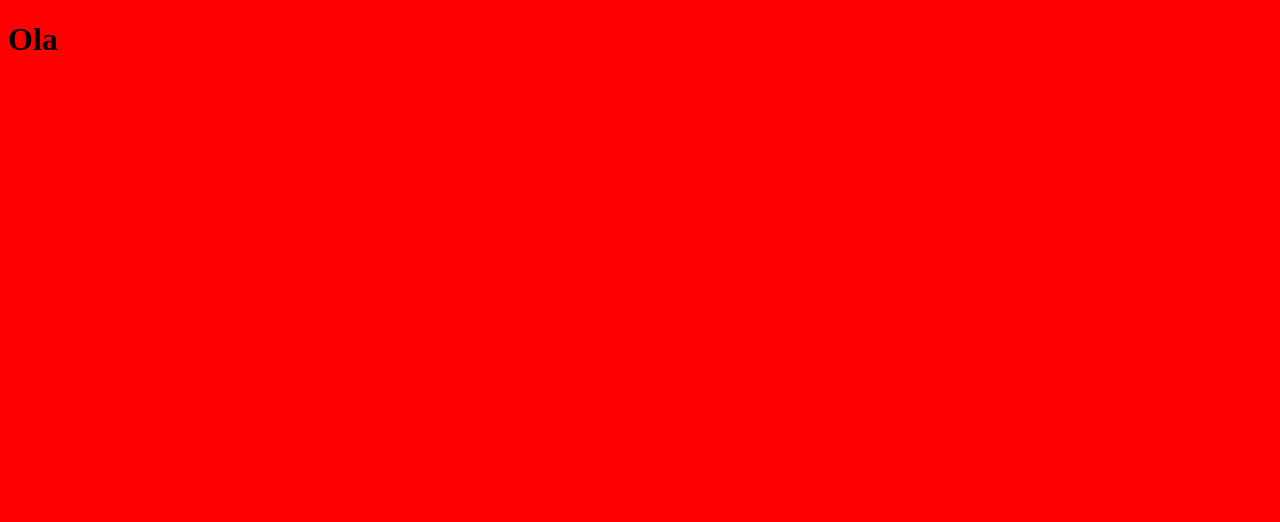
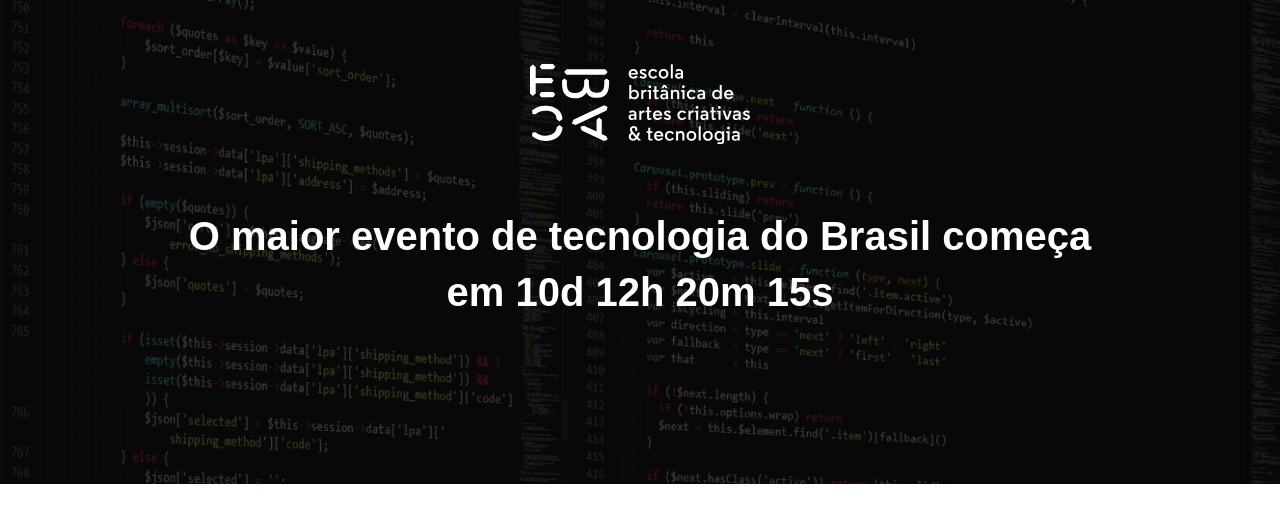
Before and after one commit to Luan-LopS/ebac_tech_talks, a website built with Parcel: page src/index.html in a window 1280 px wide. Built offline with nearby package versions, Linux system fonts and the light colour scheme.

Commit message:
crinado o  hero

```diff
--- a/src/index.html
+++ b/src/index.html
@@ -3,12 +3,20 @@
 <head>
     <meta charset="UTF-8">
     <meta name="viewport" content="width=device-width, initial-scale=1.0">
+    <link rel="preconnect" href="https://fonts.googleapis.com">
+    <link rel="preconnect" href="https://fonts.gstatic.com" crossorigin>
+    <link href="https://fonts.googleapis.com/css2?family=Roboto:wght@300;400;700;900&display=swap" rel="stylesheet">
     <link rel="stylesheet" href="styles/main.scss">
 
-    <title>LandPag</title>
+    <title>EBAC Tech Talks</title>
 </head>
 <body>
-    <h1>Ola</h1>
+    <header class="hero">
+        <div class="container">
+            <img class="hero__logo" src="../src/img/ebac_logo.svg" alt="EBAC">
+            <p class="hero__text">O  maior evento de  tecnologia do Brasil começa em 10d 12h 20m 15s</p>
+        </div>
+    </header>
 
     <script src="scripts/main.js"></script>
 </body>
--- /dev/null
+++ b/src/styles/_hero.scss
@@ -0,0 +1,53 @@
+.hero{
+    padding-top: 64px;
+    padding-bottom: 100px;
+    background-image: url(../img/fundo.png);
+    background-repeat: no-repeat;
+    background-size: cover;
+    position: relative;
+
+    .container{
+        position: relative;
+    }
+
+    &::before{
+        position: absolute;
+        top: 0;
+        left: 0;
+        width: 100%;
+        height: 100%;
+        background-color: #000;
+        content: '';
+        opacity: .7;
+    }
+
+    &__logo{
+        display: block;
+        margin: 0 auto;
+        height: 80px;
+    }
+
+    &__text{
+        margin-top: 64px;
+        margin-bottom: 64px;
+        font-size: 40px;
+        line-height: 56px;
+        text-align: center;
+        color: #fff;
+        font-weight: 800;
+    }
+
+    @media(max-width:640px){
+        padding: 40px 0;
+
+        &__logo{
+            height: 40px;
+        }
+
+        &__text{
+            font-size: 24px;
+            line-height: 24px;
+            margin: 24px 0;
+        }
+    }
+}
--- a/src/styles/main.scss
+++ b/src/styles/main.scss
@@ -1,3 +1,22 @@
-body{
-    background-color: red;
+@use 'hero';
+
+*{
+    margin: 0;
+    padding: 0;
+    box-sizing: border-box;
+    font-family: Robot, sans-serif;
 }
+
+.container{
+    max-width: 960px;
+    width: 100%;
+    margin: 0 auto;
+
+    @media(max-width: 640px){
+        max-width: 80%;
+    }
+
+    @media(max-width: 1024px){
+        max-width: 90%;
+    }
+}
```
